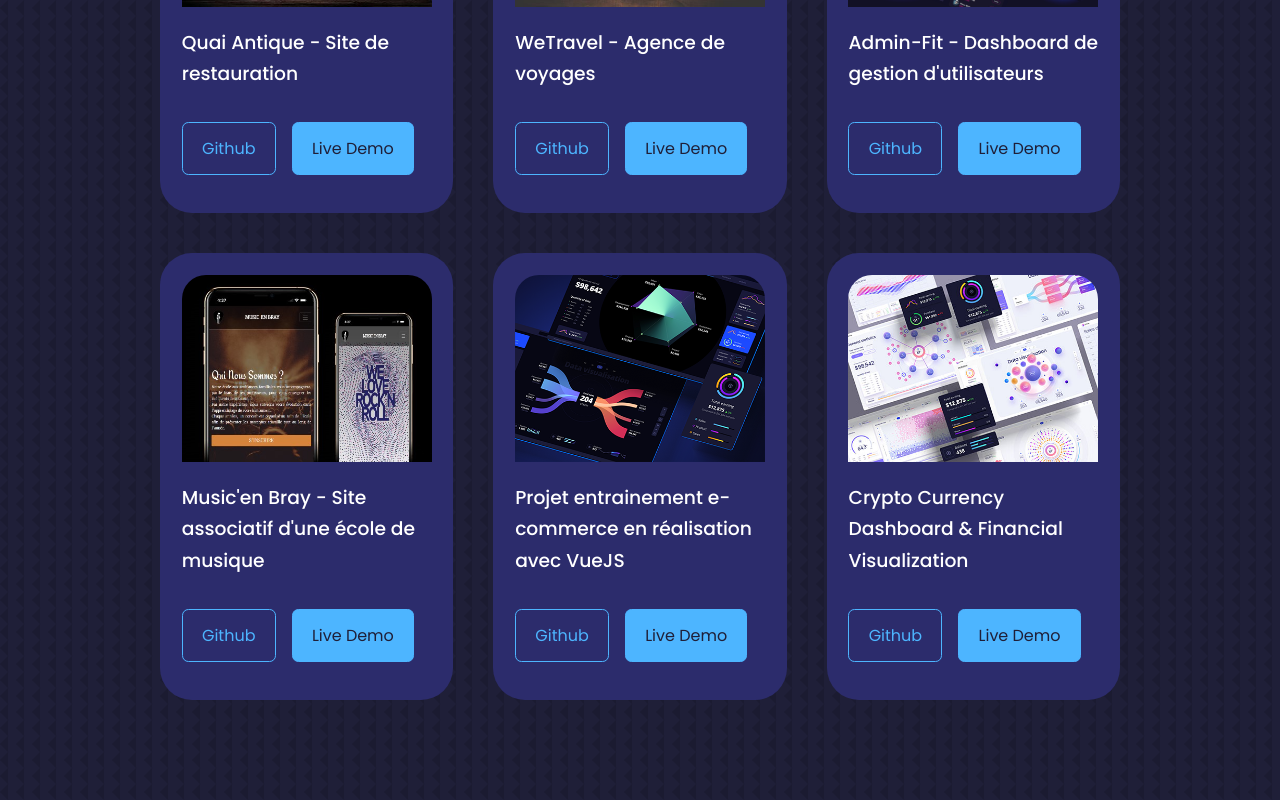
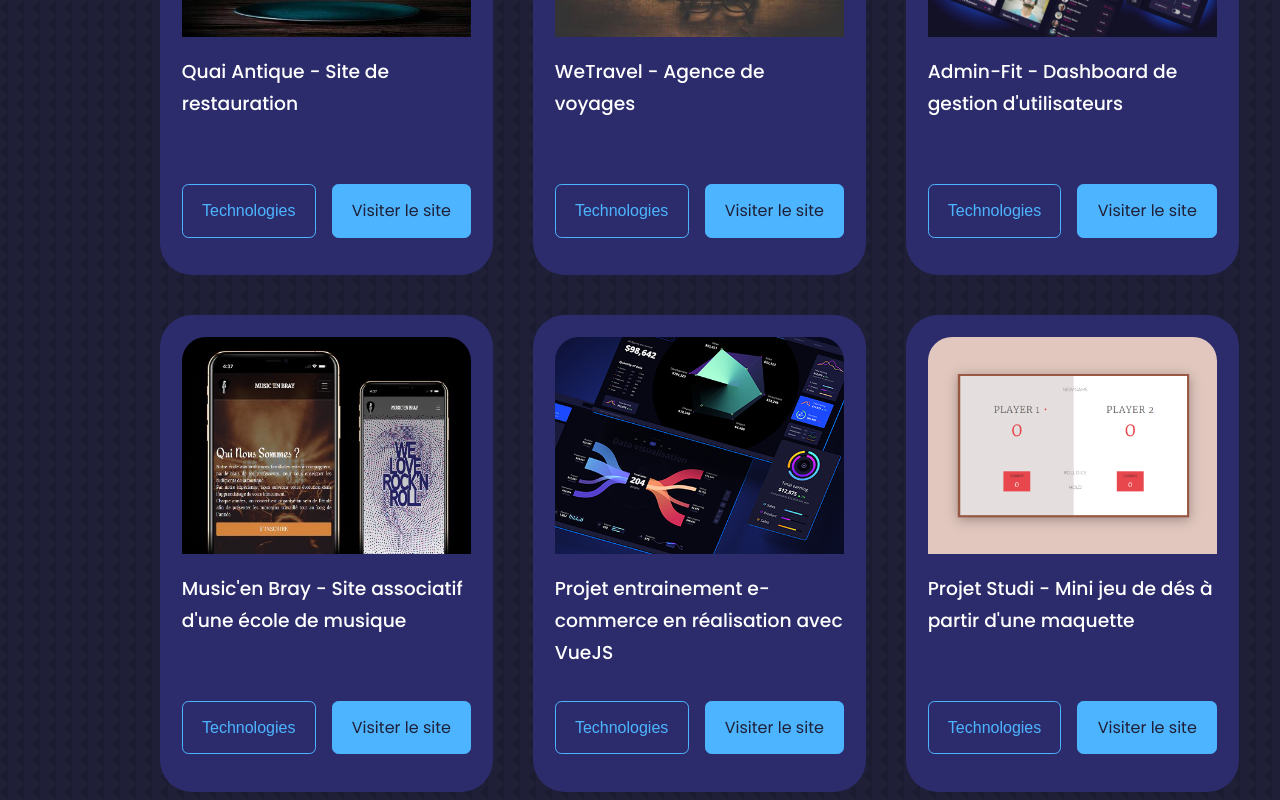
Before and after one commit to Florian-Bclt/Portfolio, a React (Create React App) app: page / in a window 1280 px wide. Shown: the part 3280-4080 px from the top of the page. Built offline with nearby package versions, Linux system fonts and the light colour scheme.

Commit message:
edit portfolio section, add techno

```diff
--- a/src/components/portfolio/Portfolio.jsx
+++ b/src/components/portfolio/Portfolio.jsx
@@ -1,79 +1,116 @@
-import React from 'react'
+import React, { useState } from 'react'
+import {SiReact, SiNestjs, SiGraphql, SiWordpress, SiHtml5, SiCss3, SiJavascript} from 'react-icons/si'
+import {FaVuejs} from 'react-icons/fa'
 import './portfolio.css'
 import IMG1 from '../../assets/portfolio1.jpg'
 import IMG2 from '../../assets/portfolio2.png'
 import IMG3 from '../../assets/portfolio7.jpg'
 import IMG4 from '../../assets/portfolio4.jpg'
 import IMG5 from '../../assets/portfolio5.png'
-import IMG6 from '../../assets/portfolio6.jpg'
+import IMG6 from '../../assets/dice-roll.png'
 
-const data = [
+const Portfolio = () => {
+  const [projects, setProjects] = useState([
     {
       id: 1,
       image: IMG3,
       title: "Quai Antique - Site de restauration",
-    github: 'https://github.com/Florian-Bclt',
-    demo: 'https://quai-antique.netlify.app/'
+      demo: 'https://quai-antique.netlify.app/',
+      technologies: [
+        {name: "ReactJS", icon: <SiReact className='icon react-icon' />},
+        {name: "NestJS", icon: <SiNestjs className='icon nest-icon' />},
+        {name: "GraphQL", icon: <SiGraphql className='icon graphql-icon' />},
+      ],
+      showTechnologies: false
     },
     {
       id: 2,
       image: IMG4,
       title: 'WeTravel - Agence de voyages',
-    github: 'https://github.com',
-    demo: 'https://www.florianbouclet.go.yj.fr/'
+      demo: 'https://www.florianbouclet.go.yj.fr/',
+      technologies: [{name: "WordPress", icon: <SiWordpress className='icon wp-icon' />}],
+      showTechnologies: false
     },
     {
       id: 3,
       image: IMG2,
       title: "Admin-Fit - Dashboard de gestion d'utilisateurs",
-    github: 'https://github.com/Florian-Bclt',
-    demo: 'https://adminfit.netlify.app/'
+      demo: 'https://adminfit.netlify.app/',
+      technologies: [{name: "ReactJS", icon: <SiReact className='icon react-icon' />}],
+      showTechnologies: false
     },
     {
       id: 4,
       image: IMG1,
       title: "Music'en Bray - Site associatif d'une école de musique",
-    github: 'https://github.com/Florian-Bclt',
-    demo: 'https://music-en-bray.netlify.app/'
+      demo: 'https://music-en-bray.netlify.app/',
+      technologies: [
+        {name: "HTML", icon: <SiHtml5 className='icon html-icon'/>},
+        {name: "CSS", icon: <SiCss3 className='icon css-icon' />}],
+      showTechnologies: false
     },
     {
       id: 5,
       image: IMG5,
       title: 'Projet entrainement e-commerce en réalisation avec VueJS',
-    github: 'https://github.com',
-    demo: 'https://dribbble.com/shots/16673715-Crypto-currency-dashboards-and-financial-data-visualization'
+      demo: 'https://dribbble.com/shots/16673715-Crypto-currency-dashboards-and-financial-data-visualization',
+      technologies: [{name: "VueJS", icon: <FaVuejs className='icon vue-icon' />}],
+      showTechnologies: false
     },
     {
       id: 6,
       image: IMG6,
-    title: 'Crypto Currency Dashboard & Financial Visualization',
-    github: 'https://github.com',
-    demo: 'https://dribbble.com/shots/16673715-Crypto-currency-dashboards-and-financial-data-visualization'
+      title: 'Projet Studi - Mini jeu de dés à partir d\'une maquette',
+      demo: 'https://dice-roll-project.netlify.app/',
+      technologies: [
+        {name: "HTML", icon: <SiHtml5 className='icon html-icon'/>},
+        {name: "CSS", icon: <SiCss3 className='icon css-icon' />},
+        {name: "JavaScript", icon: <SiJavascript className='icon js-icon'/>},
+      ],
+      showTechnologies: false
     },
-]
+  ]);
 
-const Portfolio = () => {
+  function handleTechnologiesClick(projectId) {
+    setProjects((prevState) =>
+      prevState.map((project) =>
+        project.id === projectId
+          ? { ...project, showTechnologies: !project.showTechnologies }
+          : project
+      )
+    );
+  }
+
+
   return (
     <section id='portfolio'>
       <h5>Mes projets</h5>
       <h2>Portfolio</h2>
 
       <div className="container portfolio__container">
-        {
-          data.map(({id, image, title, github, demo}) => {
-            return (
-              <article key={id} className='portfolio__item'>
-              <div className="portfolio__item-image">
-                <img src={image} alt={title} />
+        {projects.map((project) => (
+          <article key={project.id} className='portfolio__item'>
+            <div className='portfolio__item-image'>
+              <img src={project.image} alt={project.title} />
             </div>
-              <h3>{title}</h3>
-              <div className="portfolio__item-cta">
-                <a href={github} className='btn' target='_blank' rel='noreferrer'>Github</a>
-                <a href={demo} className='btn btn-primary' target='_blank' rel='noreferrer'>Live Demo</a>
+            {project.showTechnologies ? (
+              <ul className='project__techno'>
+                {project.technologies.map((technology) => (
+                  <li key={technology.name}>
+                    {technology.icon}
+                    {technology.name}
+                  </li>
+                ))}
+              </ul>
+            ) : (
+              <h3>{project.title}</h3>
+            )}
+            <div className='portfolio__item-cta'>
+              <button className='btn__techno' onClick={() => handleTechnologiesClick(project.id)}>Technologies</button>
+              <a href={project.demo} className='btn btn-primary' target='_blank' rel='noreferrer'>Visiter le site</a>
             </div>
           </article>
-            )
-          })
+        ))
         }
       </div>
     </section>
--- a/src/components/portfolio/portfolio.css
+++ b/src/components/portfolio/portfolio.css
@@ -30,6 +30,7 @@
 
 .portfolio__item h3 {
   margin: 1.2rem 0 2rem;
+  height: 6rem;
 }
 
 .portfolio__item-cta {
@@ -37,6 +38,74 @@
   gap: 1rem;
   margin-bottom: 1rem;
 }
+
+.btn__techno {
+  font-weight: 500;
+  font-size: 1em;
+  width: max-content;
+  display: inline-block;
+  background-color: transparent;
+  color: var(--color-primary);
+  padding: 0.75rem 1.2rem;
+  border-radius: 0.4rem;
+  cursor: pointer;
+  border: 1px solid var(--color-primary);
+  transition: var(--transition);
+}
+
+.btn__techno:hover {
+  background: var(--color-white);
+  color: var(--color-bg);
+  border-color: transparent;
+}
+
+.portfolio__item .project__techno {
+  margin: 1.2rem 0 2rem;
+  height: 6rem;
+  display: flex;
+  justify-content: space-around;
+  align-items: center;
+}
+
+.icon {
+  font-size: 1.2rem;
+  margin-right: 5px;
+}
+
+.react-icon {
+  color: cyan;
+}
+
+.nest-icon {
+  color: red;
+}
+
+.graphql-icon {
+  color: blueviolet;
+}
+
+.wp-icon {
+  color: light;
+  background-color: black;
+  border-radius: 50%;
+}
+
+.html-icon {
+  color: rgb(179, 69, 29);
+}
+
+.css-icon {
+  color:darkcyan;
+}
+
+.vue-icon {
+  color:green;
+}
+
+.js-icon {
+  color:yellow;
+}
+
 
 /* ============== MEDIA QUERIES (MEDIUM DEVICES) =============== */
 
```
Also changed, not shown: src/assets/dice-roll.png (added). Lines whose indentation alone changed are shown as unchanged.
